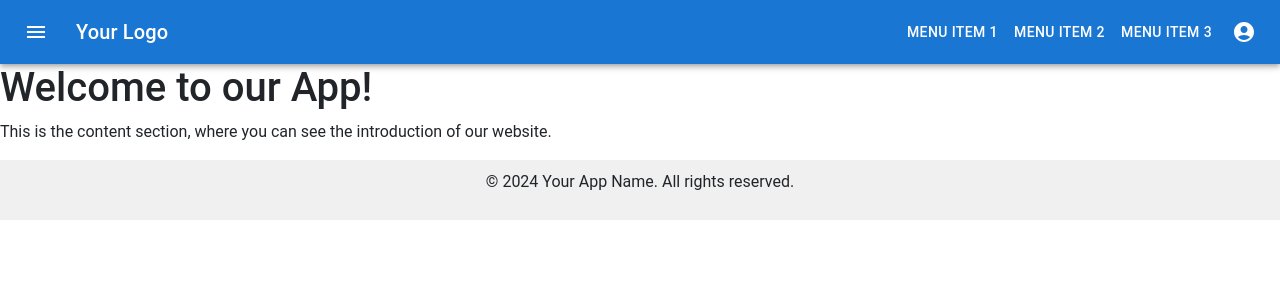
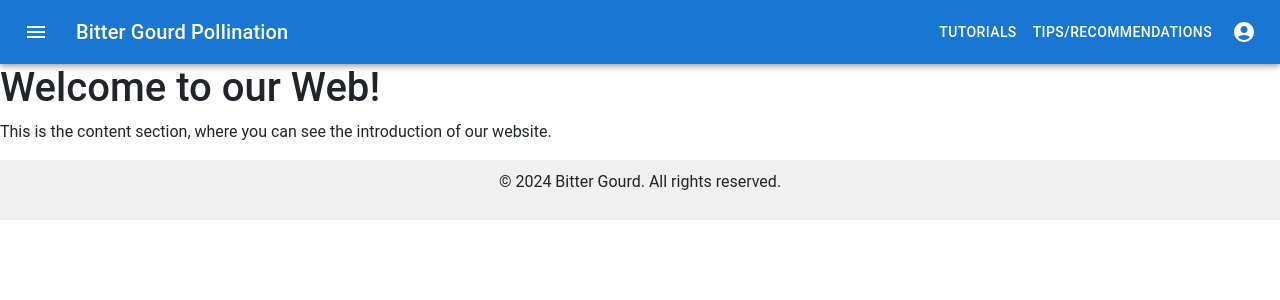
Before and after one commit to baluyotkaylamae/BitterGourd, a React (Create React App) app in the folder frontend/: page / in a window 1280 px wide. Shown: the top 300 px of the page. Built offline with nearby package versions, Linux system fonts and the light colour scheme; a web font is replaced by a local one.

Commit message:
Inayos lang Header,Footer,Controller at Home

```diff
--- a/frontend/src/Components/Layouts/Footer.js
+++ b/frontend/src/Components/Layouts/Footer.js
@@ -4,7 +4,7 @@ import React from 'react';
 const Footer = () => {
   return (
     <footer style={{ textAlign: 'center', padding: '10px', backgroundColor: '#f0f0f0' }}>
-      <p>&copy; 2024 Your App Name. All rights reserved.</p>
+      <p>&copy; 2024 Bitter Gourd. All rights reserved.</p>
     </footer>
   );
 };
--- a/frontend/src/Components/Layouts/Header.js
+++ b/frontend/src/Components/Layouts/Header.js
@@ -18,11 +18,11 @@ const Header = () => {
           <MenuIcon />
         </IconButton>
         <Typography variant="h6" component="div" sx={{ flexGrow: 1 }}>
-          Your Logo
+          Bitter Gourd Pollination
         </Typography>
-        <Button color="inherit">Menu Item 1</Button>
-        <Button color="inherit">Menu Item 2</Button>
-        <Button color="inherit">Menu Item 3</Button>
+        <Button color="inherit">Tutorials</Button>
+        <Button color="inherit">Tips/Recommendations</Button>
+        {/* <Button color="inherit">Menu Item 3</Button> */}
         <IconButton
           size="large"
           edge="end"
--- a/frontend/src/Home.js
+++ b/frontend/src/Home.js
@@ -4,7 +4,7 @@ import React from 'react';
 const Home = () => {
     return (
                 <div>
-                    <h1>Welcome to our App!</h1>
+                    <h1>Welcome to our Web!</h1>
                     <p>This is the content section, where you can see the introduction of our website.</p>
                 </div>
     );
```
Also changed, not shown: 1 other file (tests, documents, lock files or other folders).
